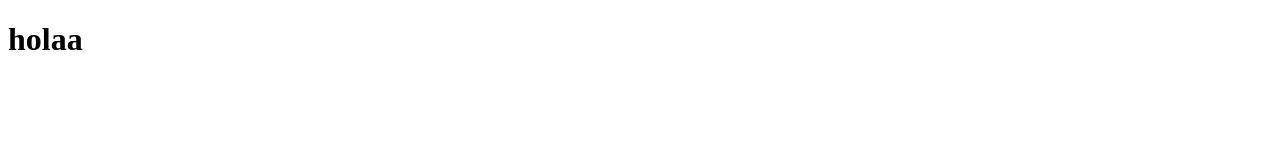
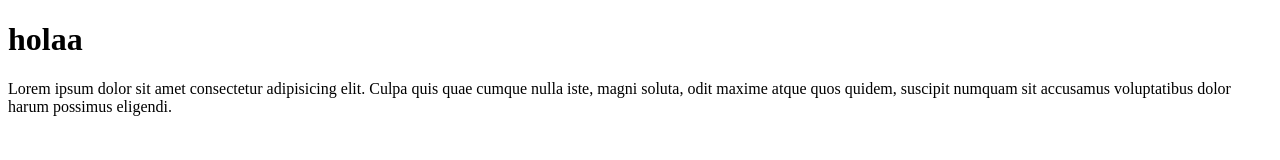
Before and after one commit to 3229065958/ADSO2502629, a plain HTML site: page index.html in a window 1280 px wide. Drawn offline with Linux system fonts and the light colour scheme.

Commit message:
first commit

```diff
--- a/index.html
+++ b/index.html
@@ -7,5 +7,8 @@
 </head>
 <body>
     <h1>holaa</h1>
+    <p>Lorem ipsum dolor sit amet consectetur adipisicing elit.
+         Culpa quis quae cumque nulla iste, magni soluta, odit maxime atque quos quidem,
+         suscipit numquam sit accusamus voluptatibus dolor harum possimus eligendi.</p>
 </body>
 </html>
```
